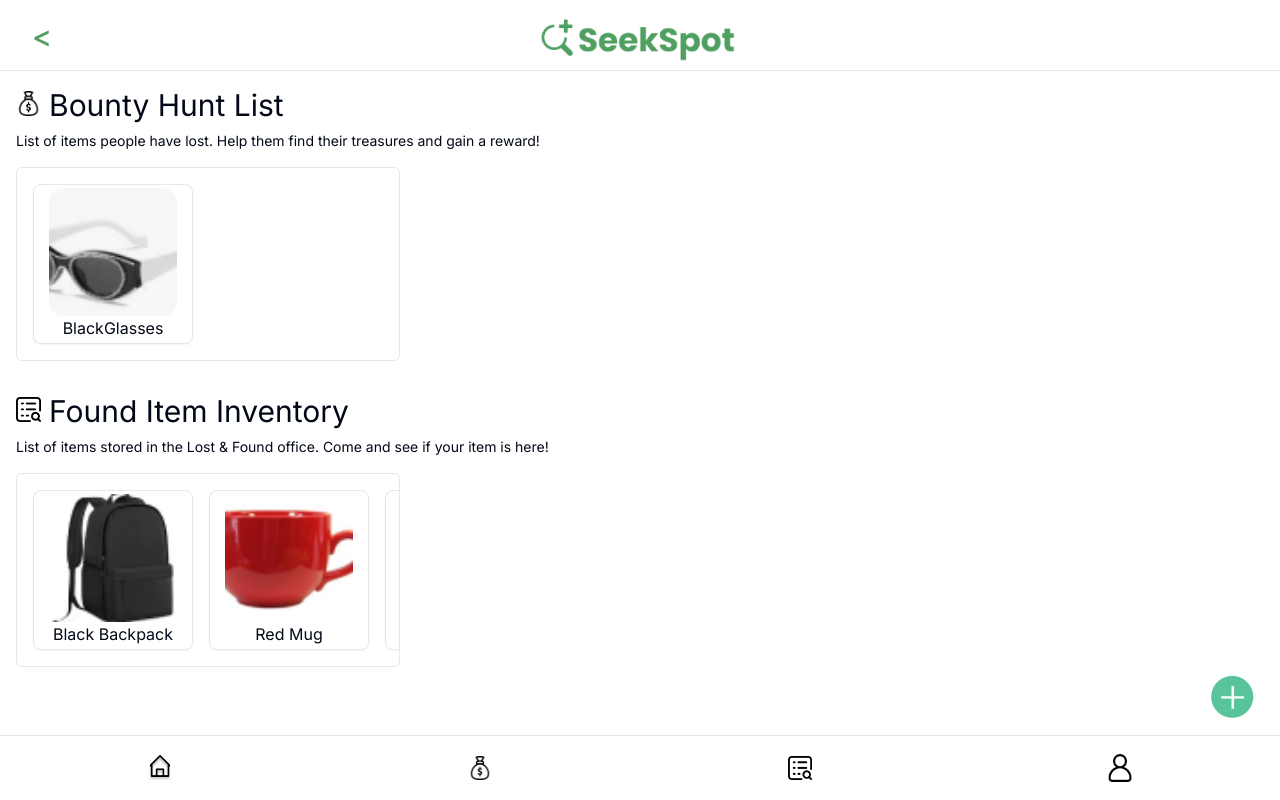
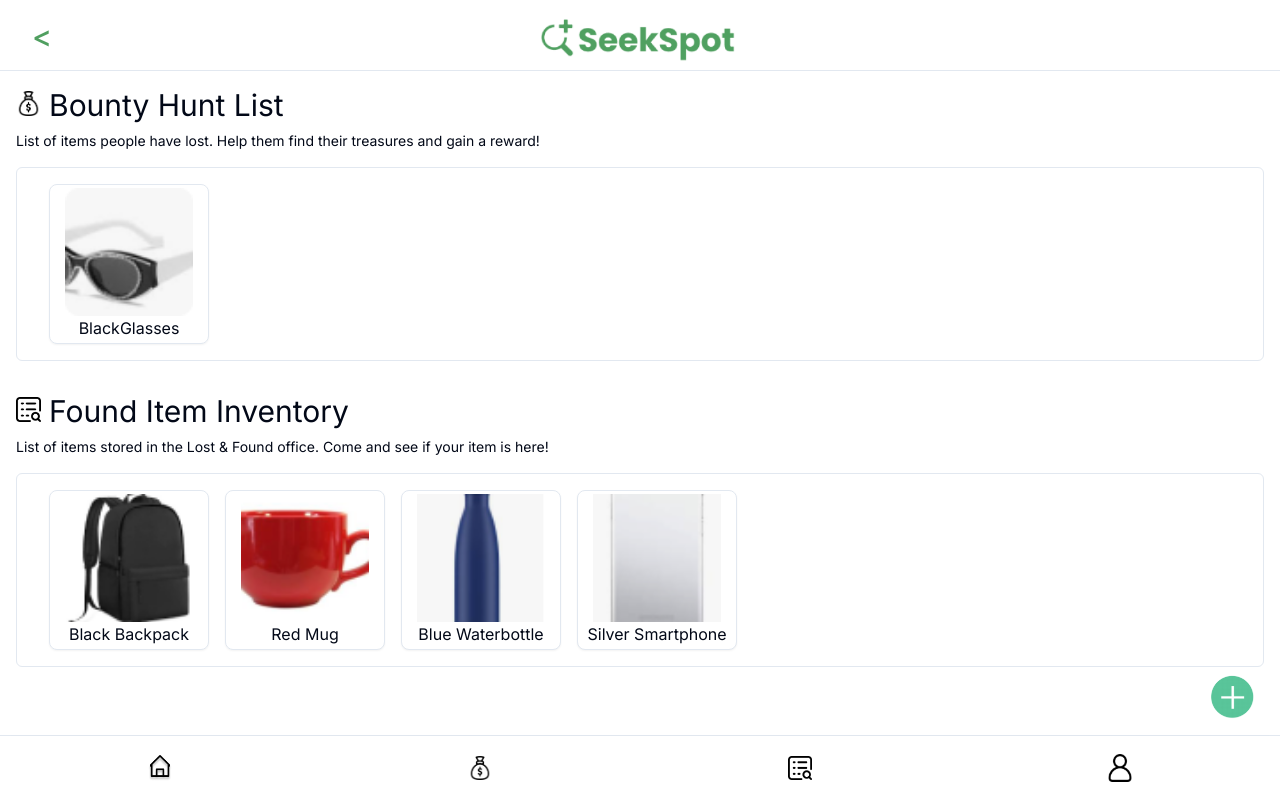
Before and after one commit to SRID-SeekSpot/SeekSpotV1, a Next.js app: page /specialist/dashboard in a window 1280 px wide. Built offline with nearby package versions, Linux system fonts and the light colour scheme.

Commit message:
Scroll area adjusted

```diff
--- a/app/specialist/dashboard/page.tsx
+++ b/app/specialist/dashboard/page.tsx
@@ -81,7 +81,7 @@ export default function Home() {
                         </p>
                     </div>
                     <div className="mt-4">
-                        <ScrollArea className="w-96 whitespace-nowrap rounded-md border">
+                        <ScrollArea className="w-full px-4 whitespace-nowrap rounded-md border">
                             <div className="flex w-max space-x-4 p-4">
                                 {bountyHuntList.map((item) => (
                                     <SquareListItem
@@ -112,7 +112,7 @@ export default function Home() {
                         </p>
                     </div>
                     <div className="mt-4">
-                        <ScrollArea className="w-96 whitespace-nowrap rounded-md border">
+                        <ScrollArea className="w-full px-4 whitespace-nowrap rounded-md border">
                             <div className="flex w-max space-x-4 p-4">
                                 {foundItemList.map((item) => (
                                     <SquareListItem
```
